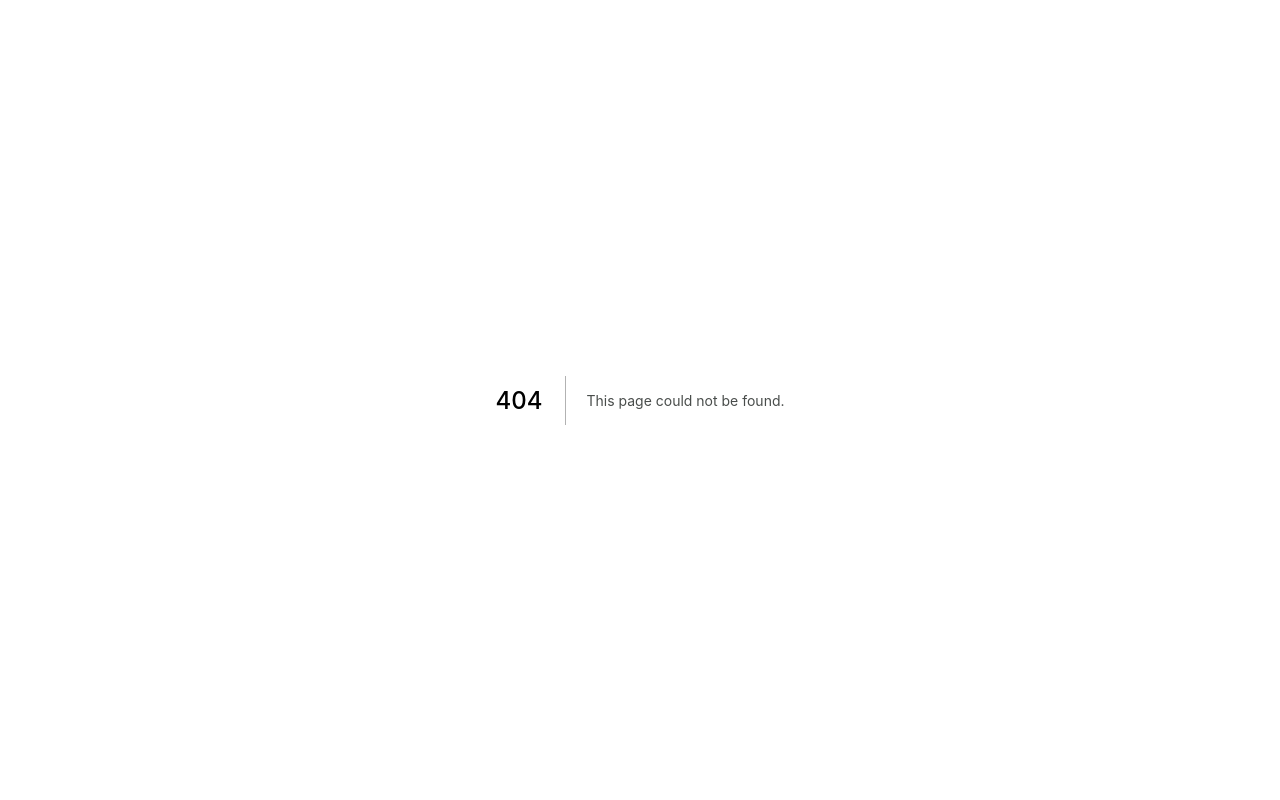
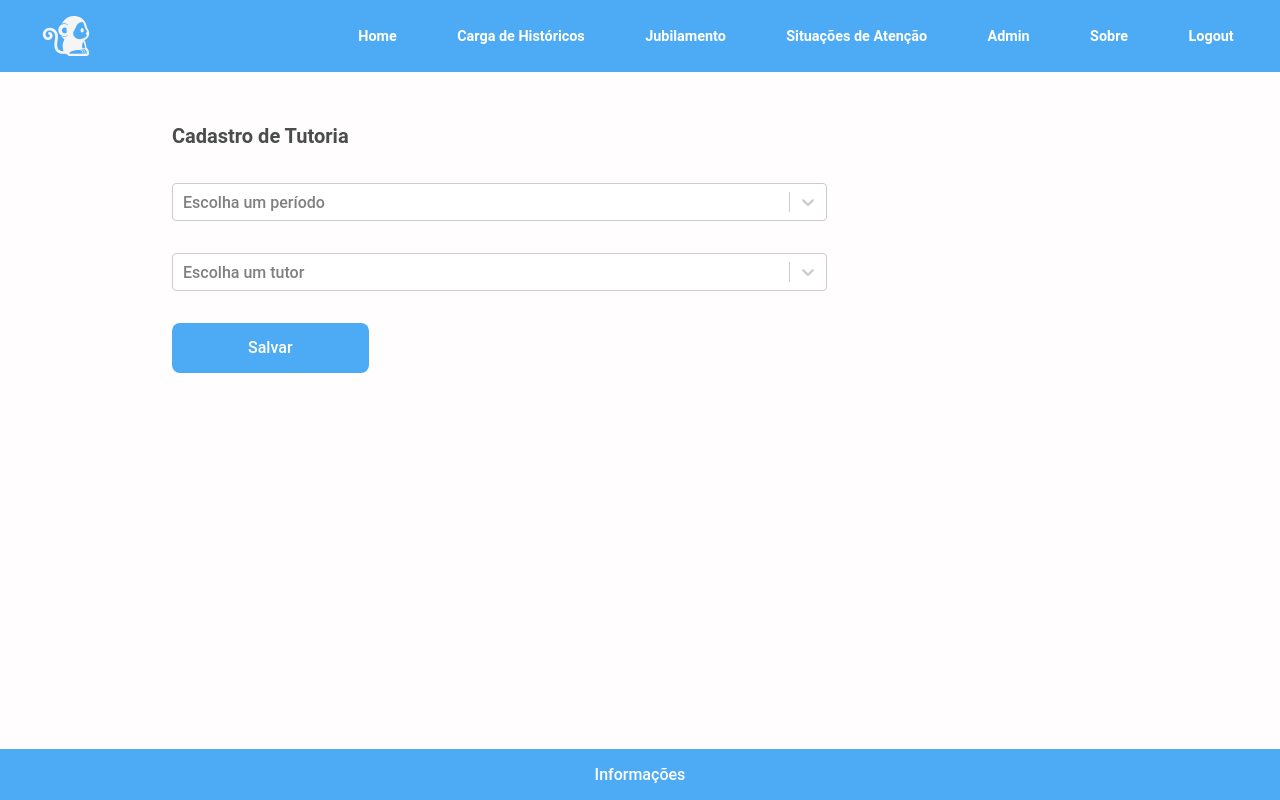
Before and after one commit to pedroAndrad1/sagui, a Next.js app: page /admin/tutorias/salvar in a window 1280 px wide. Before the commit this address had no page. Built offline with nearby package versions, Linux system fonts and the light colour scheme.

Commit message:
Tela de cadastrar/editar tutorias

```diff
--- a/src/layouts/AdminLayouts/AdminTutorias/index.tsx
+++ b/src/layouts/AdminLayouts/AdminTutorias/index.tsx
@@ -69,7 +69,7 @@ const AdminTutorias = () => {
                     onChange={e => setGlobalFilter(e.target.value)}
                     placeholder='Filtre por qualquer uma das colunas'
                 />
-                <Link href="admin/professores/salvar">
+                <Link href="admin/tutorias/salvar">
                     <button>
                         Adicionar
                         <i className="bi bi-plus-lg"></i>
@@ -120,7 +120,7 @@ const AdminTutorias = () => {
                                                     >
                                                         {/* Renderizando a cell */}
                                                         <div className={styles.operations}>
-                                                            <i className="bi bi-pencil-square"></i>
+                                                            <Link href={`admin/tutorias/editar/${cell.column.id}`}><i className="bi bi-pencil-square"></i></Link>
                                                             <i className="bi bi-trash-fill"></i>
                                                         </div>
                                                     </td>
--- /dev/null
+++ b/src/layouts/AdminLayouts/ManterTutoria/ManterTutoria.module.scss
@@ -0,0 +1,28 @@
+.wrapper {
+  width: 100%;
+
+  form {
+    display: flex;
+    flex-direction: column;
+    gap: 2rem;
+
+    width: 70%;
+    margin-bottom: 1rem;
+  }
+}
+
+.button {
+  background-color: var(--primary);
+  width: 30%;
+}
+
+@media (max-width: 900px) {
+ .wrapper{
+  form {
+    width: 100%;
+  }
+ }
+  .button {
+    width: 100%;
+  }
+}
--- /dev/null
+++ b/src/layouts/AdminLayouts/ManterTutoria/index.tsx
@@ -0,0 +1,102 @@
+import { FormEvent, useState } from "react";
+import { toast } from "react-toastify";
+import styles from './ManterTutoria.module.scss';
+import Select from 'react-select';
+
+const PERIODOS_DATA = [
+    {
+        value: "2021.1",
+        label: "2021.1",
+    },
+    {
+        value: "2021.2",
+        label: "2021.2",
+    },
+    {
+        value: "2022.1",
+        label: "2022.1",
+    },
+    {
+        value: "2022.2",
+        label: "2022.2",
+    },
+]
+
+const TUTORES_DATA = [
+    {
+        value: "NOME DO TUTOR",
+        label: "NOME DO TUTOR",
+    },
+]
+
+
+interface ManterTutoriaProps {
+    type: 'EDITAR' | 'SALVAR'
+}
+
+const ManterTutoria = ({ type }: ManterTutoriaProps) => {
+
+    const [periodos, setPeriodos] = useState<any>([]);
+    const [tutor, setTutor] = useState<any>();
+
+    const onSubmit = (e: FormEvent) => {
+        e.preventDefault();
+        console.log(tutor)
+
+        if (periodos.length == 0 || tutor == undefined) {
+            toast.error("Todos os campos são obrigatórios!");
+            return;
+        }
+
+        const periodosTratados = periodos.map((periodo) => {
+            return periodo.value;
+        })
+        const tutorTratado = tutor.value;
+
+        console.log({
+            periodos: periodosTratados,
+            tutor: tutorTratado
+        })
+    };
+
+    return (
+        <section className={styles.wrapper}>
+            {
+                type == 'EDITAR' ?
+                    <h1>Edição de Tutoria</h1>
+                    :
+                    <h1>Cadastro de Tutoria</h1>
+            }
+            <form onSubmit={(e) => onSubmit(e)}>
+                <Select
+                    id="periodos"
+                    isMulti
+                    name="periodos"
+                    options={PERIODOS_DATA}
+                    onChange={(e) => setPeriodos(e)}
+                    isSearchable={true}
+                    isClearable={true}
+                    placeholder="Escolha um período"
+                    noOptionsMessage={(parametroPedidoSemUso) =>
+                        "Não há períodos cadatrados. Cadastre um período antes, por favor."
+                    }
+                ></Select>
+
+                <Select
+                    id="tutores"
+                    name="professores"
+                    options={TUTORES_DATA}
+                    onChange={(e) => setTutor(e)}
+                    isSearchable={true}
+                    isClearable={true}
+                    placeholder="Escolha um tutor"
+                    noOptionsMessage={(parametroPedidoSemUso) =>
+                        "Não há tutores cadatrados. Cadastre um tutor antes, por favor."
+                    }
+                ></Select>
+                <button className={styles.button} type="submit">Salvar</button>
+            </form>
+        </section>
+    )
+}
+export default ManterTutoria;
--- /dev/null
+++ b/src/pages/admin/tutorias/salvar.tsx
@@ -0,0 +1,10 @@
+import ManterTutoria from "../../../layouts/AdminLayouts/ManterTutoria";
+import AppLayout from "../../../layouts/AppLayout";
+
+export default function AdminTutoriasSalvar() {
+    return (
+        <AppLayout>
+            <ManterTutoria type='SALVAR'></ManterTutoria>
+        </AppLayout>
+    )
+}
```
Also changed, not shown: src/pages/admin/tutorias/editar/[tutoria_id].tsx (added, +10 -0 lines).
